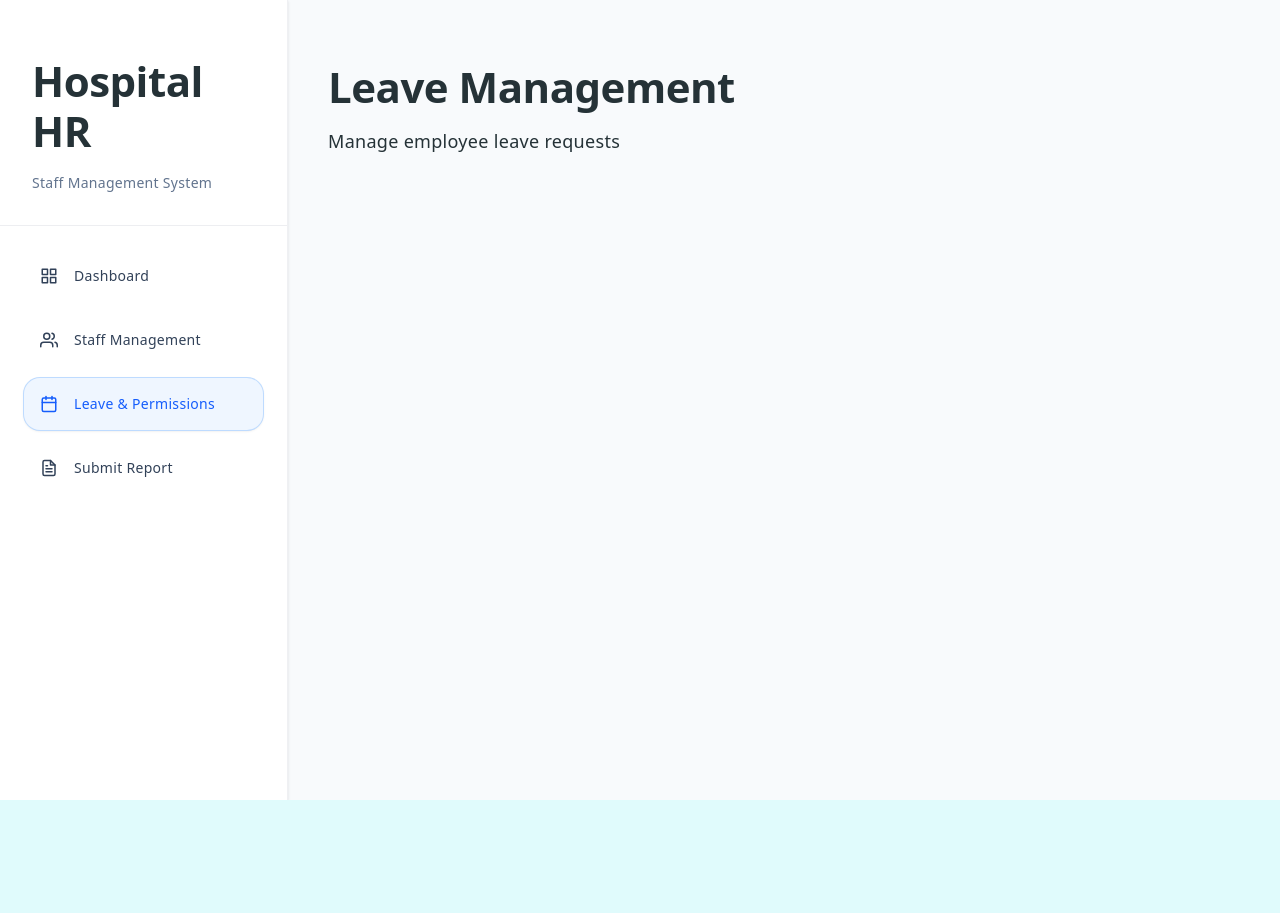
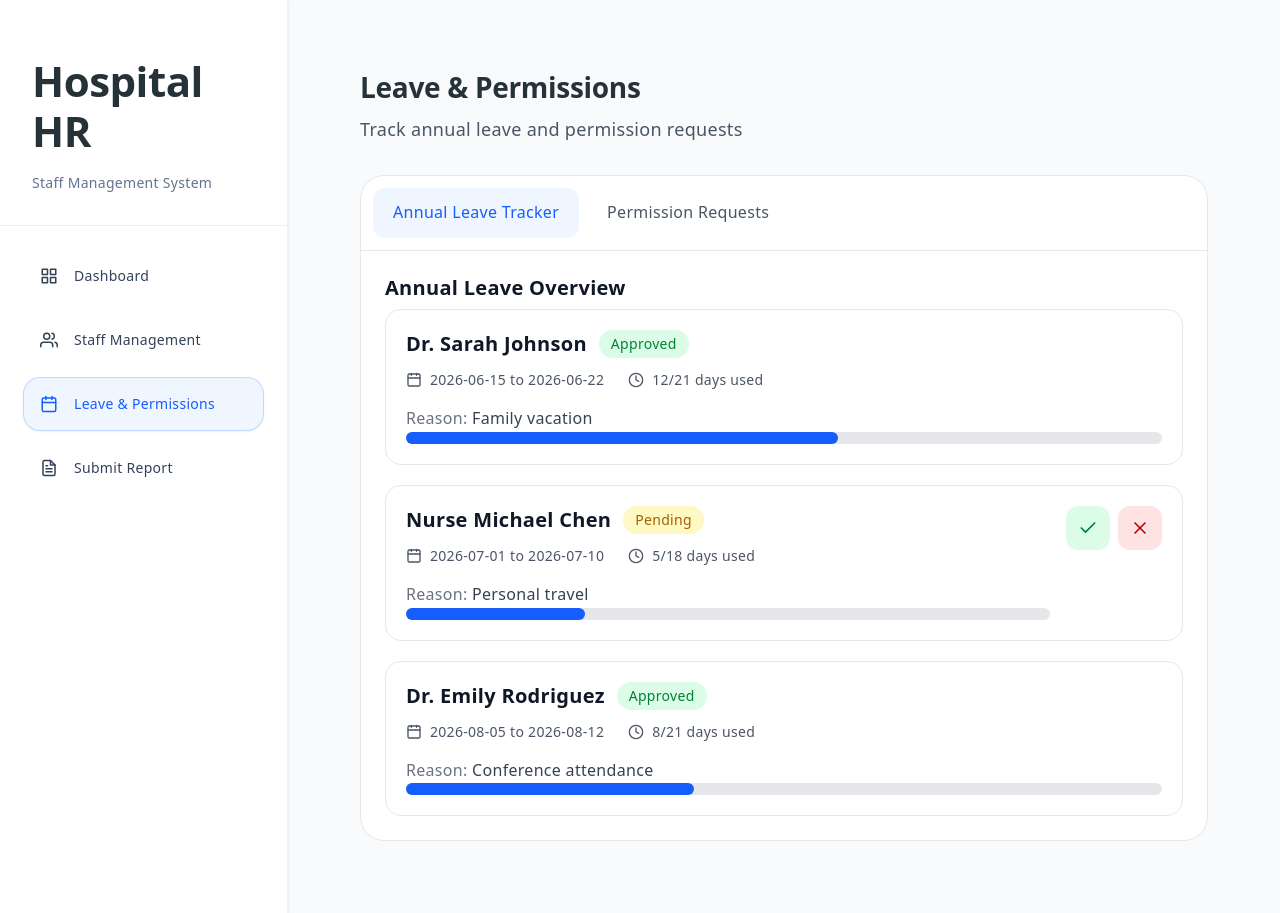
Before and after one commit to inezakevin23/hospital, a React app in the folder frontend/: page / in a window 1280 px wide. Both pictures are taken after a click on the button "Leave & Permissions". Before the commit the page ends 800 px from the top, so only its background shows below. Built offline with nearby package versions, Linux system fonts and the light colour scheme; the HTML template or start-up script is replaced by a standard one.

Commit message:
created leavemanagement component

```diff
--- a/frontend/src/modules/HR/components/LeaveManagement.jsx
+++ b/frontend/src/modules/HR/components/LeaveManagement.jsx
@@ -1,12 +1,313 @@
+import { useState } from "react";
+
+import { Calendar, Clock, Check, X } from "lucide-react";
+
 const LeaveManagement = () => {
+  const [activeTab, setActiveTab] = useState("annual");
+
+  const annualLeaveData = [
+    {
+      id: 1,
+      staffName: "Dr. Sarah Johnson",
+      type: "annual",
+      startDate: "2026-06-15",
+      endDate: "2026-06-22",
+      reason: "Family vacation",
+      status: "approved",
+      daysUsed: 12,
+      totalDays: 21,
+    },
+
+    {
+      id: 2,
+      staffName: "Nurse Michael Chen",
+      type: "annual",
+      startDate: "2026-07-01",
+      endDate: "2026-07-10",
+      reason: "Personal travel",
+      status: "pending",
+      daysUsed: 5,
+      totalDays: 18,
+    },
+
+    {
+      id: 3,
+      staffName: "Dr. Emily Rodriguez",
+      type: "annual",
+      startDate: "2026-08-05",
+      endDate: "2026-08-12",
+      reason: "Conference attendance",
+      status: "approved",
+      daysUsed: 8,
+      totalDays: 21,
+    },
+  ];
+
+  const permissionRequests = [
+    {
+      id: 4,
+      staffName: "Nurse David Kim",
+      type: "permission",
+      startDate: "2026-05-28",
+      endDate: "2026-05-28",
+      reason: "Medical appointment",
+      status: "approved",
+    },
+
+    {
+      id: 5,
+      staffName: "Dr. James Wilson",
+      type: "permission",
+      startDate: "2026-05-29",
+      endDate: "2026-05-29",
+      reason: "Family emergency",
+      status: "pending",
+    },
+
+    {
+      id: 6,
+      staffName: "Nurse Michael Chen",
+      type: "permission",
+      startDate: "2026-05-27",
+      endDate: "2026-05-27",
+      reason: "Bank visit (2 hours)",
+      status: "approved",
+    },
+  ];
+
+  const handleApprove = (id) => {
+    console.log("Approved leave request:", id);
+  };
+
+  const handleReject = (id) => {
+    console.log("Rejected leave request:", id);
+  };
+
+  const renderStatusBadge = (status) => {
+    if (status === "approved") {
+      return (
+        <span className="px-3 py-1 rounded-full bg-green-100 text-green-700 text-sm">
+          Approved
+        </span>
+      );
+    }
+
+    if (status === "pending") {
+      return (
+        <span className="px-3 py-1 rounded-full bg-yellow-100 text-yellow-700 text-sm">
+          Pending
+        </span>
+      );
+    }
+
+    return (
+      <span className="px-3 py-1 rounded-full bg-red-100 text-red-700 text-sm">
+        Rejected
+      </span>
+    );
+  };
+
   return (
-    <div className="w-full">
-      <h1 className="text-4xl font-bold text-jet_black-500 mb-2">
-        Leave Management
-      </h1>
-      <p className="text-blue_slate-600 text-lg mb-6 font-medium">
-        Manage employee leave requests
-      </p>
+    <div className="p-8">
+      {/* HEADER */}
+      <div className="mb-8">
+        <h2 className="text-4xl font-bold text-gray-900 mb-2">
+          Leave & Permissions
+        </h2>
+
+        <p className="text-gray-600 text-lg">
+          Track annual leave and permission requests
+        </p>
+      </div>
+
+      {/* MAIN CARD */}
+      <div className="bg-white rounded-3xl border border-gray-200 overflow-hidden">
+        {/* TABS */}
+        <div className="border-b border-gray-200">
+          <div className="flex gap-2 p-3">
+            <button
+              onClick={() => setActiveTab("annual")}
+              className={`px-5 py-3 rounded-xl transition-all
+
+              ${
+                activeTab === "annual"
+                  ? "bg-blue-50 text-blue-600"
+                  : "text-gray-600 hover:bg-gray-50"
+              }`}
+            >
+              Annual Leave Tracker
+            </button>
+
+            <button
+              onClick={() => setActiveTab("permissions")}
+              className={`px-5 py-3 rounded-xl transition-all
+
+              ${
+                activeTab === "permissions"
+                  ? "bg-blue-50 text-blue-600"
+                  : "text-gray-600 hover:bg-gray-50"
+              }`}
+            >
+              Permission Requests
+            </button>
+          </div>
+        </div>
+
+        {/* CONTENT */}
+        <div className="p-6">
+          {/* ANNUAL LEAVE */}
+          {activeTab === "annual" && (
+            <div>
+              <h3 className="text-2xl font-semibold text-gray-900 mb-6">
+                Annual Leave Overview
+              </h3>
+
+              <div className="space-y-5">
+                {annualLeaveData.map((leave) => (
+                  <div
+                    key={leave.id}
+                    className="border border-gray-200 rounded-2xl p-5 hover:bg-gray-50 transition-all"
+                  >
+                    <div className="flex items-start justify-between flex-wrap gap-4">
+                      <div className="flex-1">
+                        {/* TOP */}
+                        <div className="flex items-center gap-3 mb-3 flex-wrap">
+                          <h4 className="text-xl font-semibold text-gray-900">
+                            {leave.staffName}
+                          </h4>
+
+                          {renderStatusBadge(leave.status)}
+                        </div>
+
+                        {/* DATES */}
+                        <div className="flex items-center gap-6 text-sm text-gray-600 mb-4 flex-wrap">
+                          <div className="flex items-center gap-2">
+                            <Calendar size={16} />
+
+                            <span>
+                              {leave.startDate} to {leave.endDate}
+                            </span>
+                          </div>
+
+                          <div className="flex items-center gap-2">
+                            <Clock size={16} />
+
+                            <span>
+                              {leave.daysUsed}/{leave.totalDays} days used
+                            </span>
+                          </div>
+                        </div>
+
+                        {/* REASON */}
+                        <p className="text-gray-700 mb-4">
+                          <span className="text-gray-500">Reason:</span>{" "}
+                          {leave.reason}
+                        </p>
+
+                        {/* PROGRESS BAR */}
+                        <div className="w-full bg-gray-200 rounded-full h-3">
+                          <div
+                            className="bg-blue-600 h-3 rounded-full"
+                            style={{
+                              width: `${
+                                ((leave.daysUsed || 0) /
+                                  (leave.totalDays || 1)) *
+                                100
+                              }%`,
+                            }}
+                          />
+                        </div>
+                      </div>
+
+                      {/* ACTIONS */}
+                      {leave.status === "pending" && (
+                        <div className="flex gap-2">
+                          <button
+                            onClick={() => handleApprove(leave.id)}
+                            className="p-3 rounded-xl bg-green-100 text-green-700 hover:bg-green-200 transition-all"
+                          >
+                            <Check size={20} />
+                          </button>
+
+                          <button
+                            onClick={() => handleReject(leave.id)}
+                            className="p-3 rounded-xl bg-red-100 text-red-700 hover:bg-red-200 transition-all"
+                          >
+                            <X size={20} />
+                          </button>
+                        </div>
+                      )}
+                    </div>
+                  </div>
+                ))}
+              </div>
+            </div>
+          )}
+
+          {/* PERMISSIONS */}
+          {activeTab === "permissions" && (
+            <div>
+              <h3 className="text-2xl font-semibold text-gray-900 mb-6">
+                Short Leave / Permission Requests
+              </h3>
+
+              <div className="space-y-5">
+                {permissionRequests.map((permission) => (
+                  <div
+                    key={permission.id}
+                    className="border border-gray-200 rounded-2xl p-5 hover:bg-gray-50 transition-all"
+                  >
+                    <div className="flex items-start justify-between flex-wrap gap-4">
+                      <div className="flex-1">
+                        {/* TOP */}
+                        <div className="flex items-center gap-3 mb-3 flex-wrap">
+                          <h4 className="text-xl font-semibold text-gray-900">
+                            {permission.staffName}
+                          </h4>
+
+                          {renderStatusBadge(permission.status)}
+                        </div>
+
+                        {/* DATE */}
+                        <div className="flex items-center gap-2 text-sm text-gray-600 mb-4">
+                          <Calendar size={16} />
+
+                          <span>{permission.startDate}</span>
+                        </div>
+
+                        {/* REASON */}
+                        <p className="text-gray-700">
+                          <span className="text-gray-500">Reason:</span>{" "}
+                          {permission.reason}
+                        </p>
+                      </div>
+
+                      {/* ACTIONS */}
+                      {permission.status === "pending" && (
+                        <div className="flex gap-2">
+                          <button
+                            onClick={() => handleApprove(permission.id)}
+                            className="p-3 rounded-xl bg-green-100 text-green-700 hover:bg-green-200 transition-all"
+                          >
+                            <Check size={20} />
+                          </button>
+
+                          <button
+                            onClick={() => handleReject(permission.id)}
+                            className="p-3 rounded-xl bg-red-100 text-red-700 hover:bg-red-200 transition-all"
+                          >
+                            <X size={20} />
+                          </button>
+                        </div>
+                      )}
+                    </div>
+                  </div>
+                ))}
+              </div>
+            </div>
+          )}
+        </div>
+      </div>
     </div>
   );
 };
```
